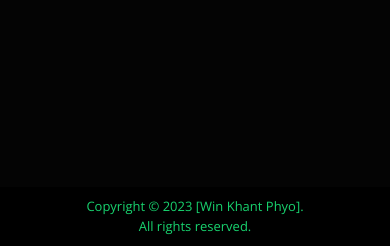
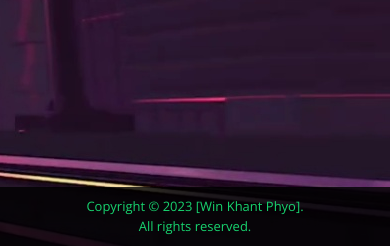
Before and after one commit to arkar2723/WKP-portfolio, a plain HTML site: page index.html in a window 390 px wide. Shown: the part 598-844 px from the top of the page. Drawn offline with nearby package versions, Linux system fonts and the light colour scheme.

Commit message:
download and responsive fixing

```diff
--- a/assets/css/style.css
+++ b/assets/css/style.css
@@ -20,7 +20,7 @@ body::before {
   content: "";
   position: fixed;
   background: #040404
-  /* url("../img/wallpapersden.com_amazing-desert-hd-cool-aesthetic_1920x1080.jpg") top right no-repeat; */;
+  url("../img/viber_image_2023-03-23_20-40-38-326.jpg") top right no-repeat;;
   left: 0;
   right: 0;
   top: 0;
```
Also changed, not shown: assets/img/viber_image_2023-03-23_20-40-38-326.jpg (added).
